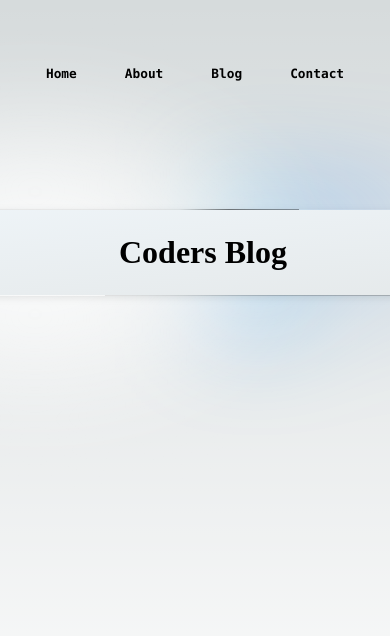
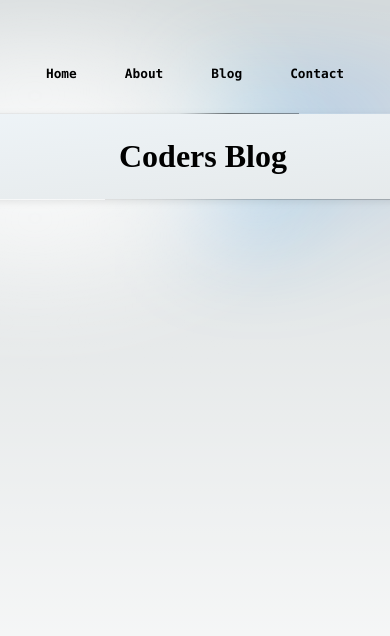
Before and after one commit to AshwiniParaye1/Coder_Blogs, a Next.js app: page / in a window 390 px wide. Shown: the top 636 px of the page. Built offline with nearby package versions, Linux system fonts and the light colour scheme.

Commit message:
modify css

```diff
--- a/styles/Home.module.css
+++ b/styles/Home.module.css
@@ -200,7 +200,8 @@
   }
 
   .center {
-    padding: 8rem 0 6rem;
+    /* padding: 8rem 0 6rem; */
+    padding: 2rem 0 3rem;
   }
 
   .center::before {
```
